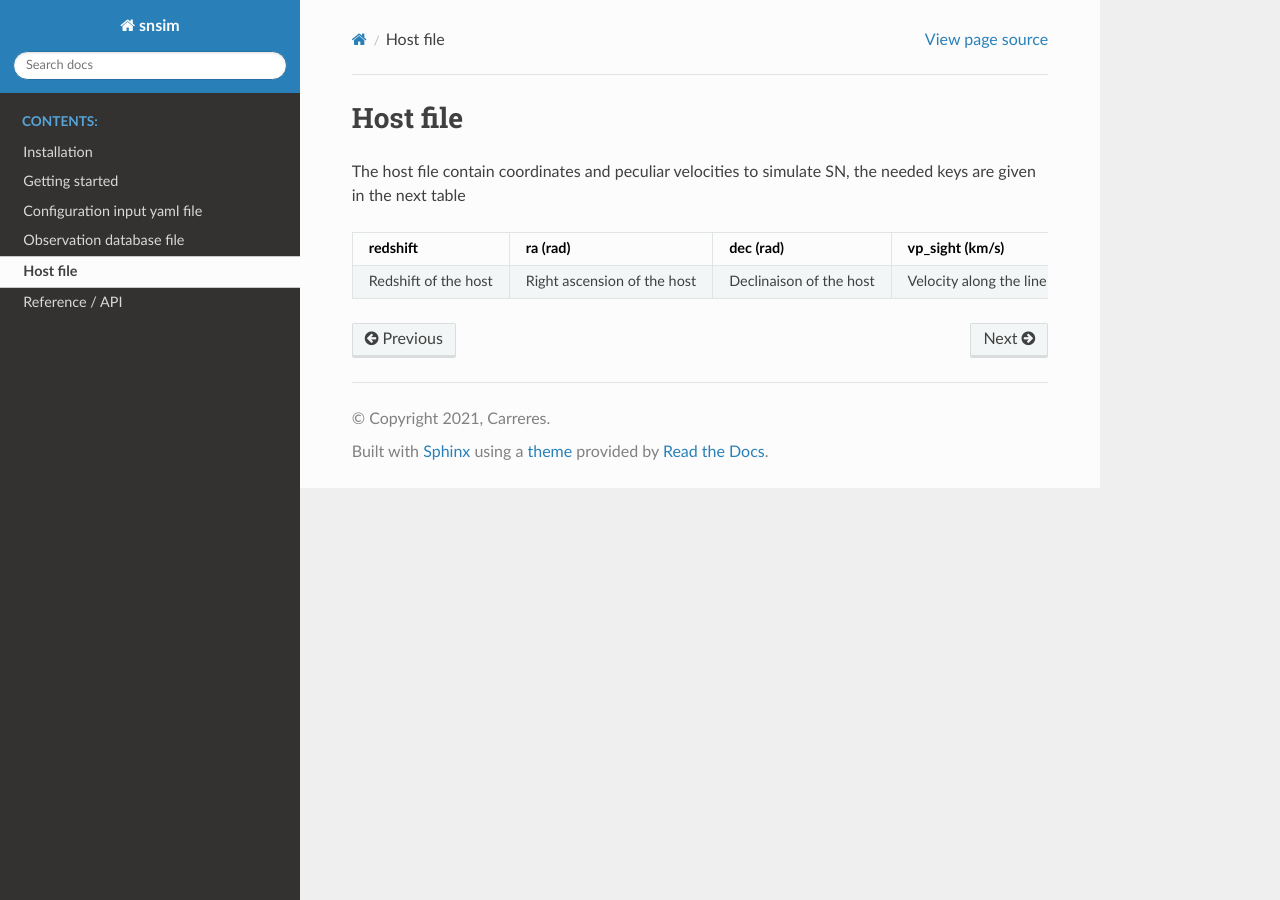
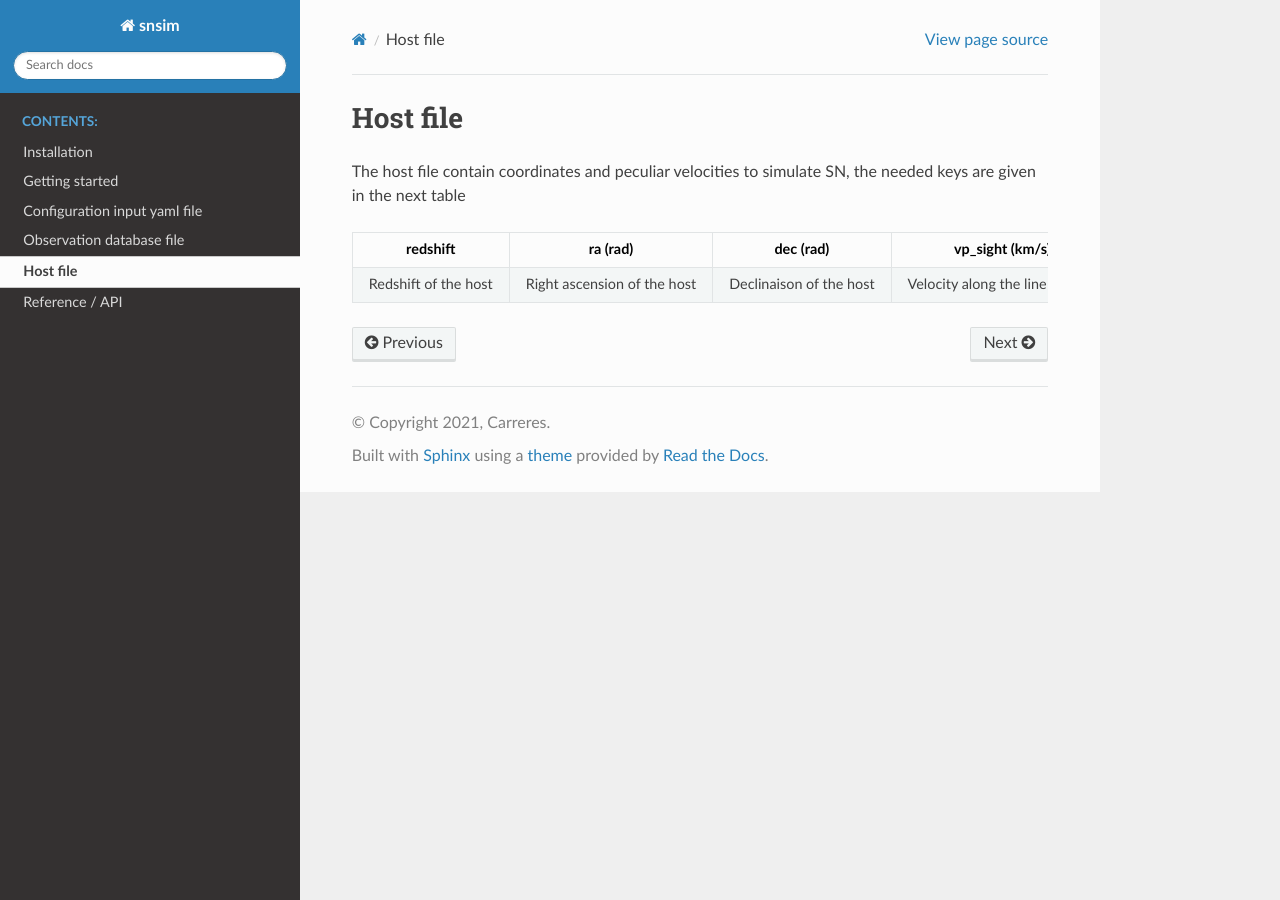
Before and after one commit to bastiencarreres/snsim, a Sphinx documentation site: the page built from docs/hostfile.md, in a window 1280 px wide. Built offline with Sphinx 7.4.7 and the Read the Docs theme 2.0.0, drawn with Linux system fonts in a browser that asks for light colours.

Commit message:
Update conf.py

```diff
--- a/docs/conf.py
+++ b/docs/conf.py
@@ -34,7 +34,7 @@ release = '0.3.5'
 # Add any Sphinx extension module names here, as strings. They can be
 # extensions coming with Sphinx (named 'sphinx.ext.*') or your custom
 # ones.
-extensions = ['myst_parser', 'numpydoc' ]
+extensions = ['myst_parser', 'numpydoc','sphinx_markdown_tables']
 
 # Add any paths that contain templates here, relative to this directory.
 templates_path = ['_templates']
```
